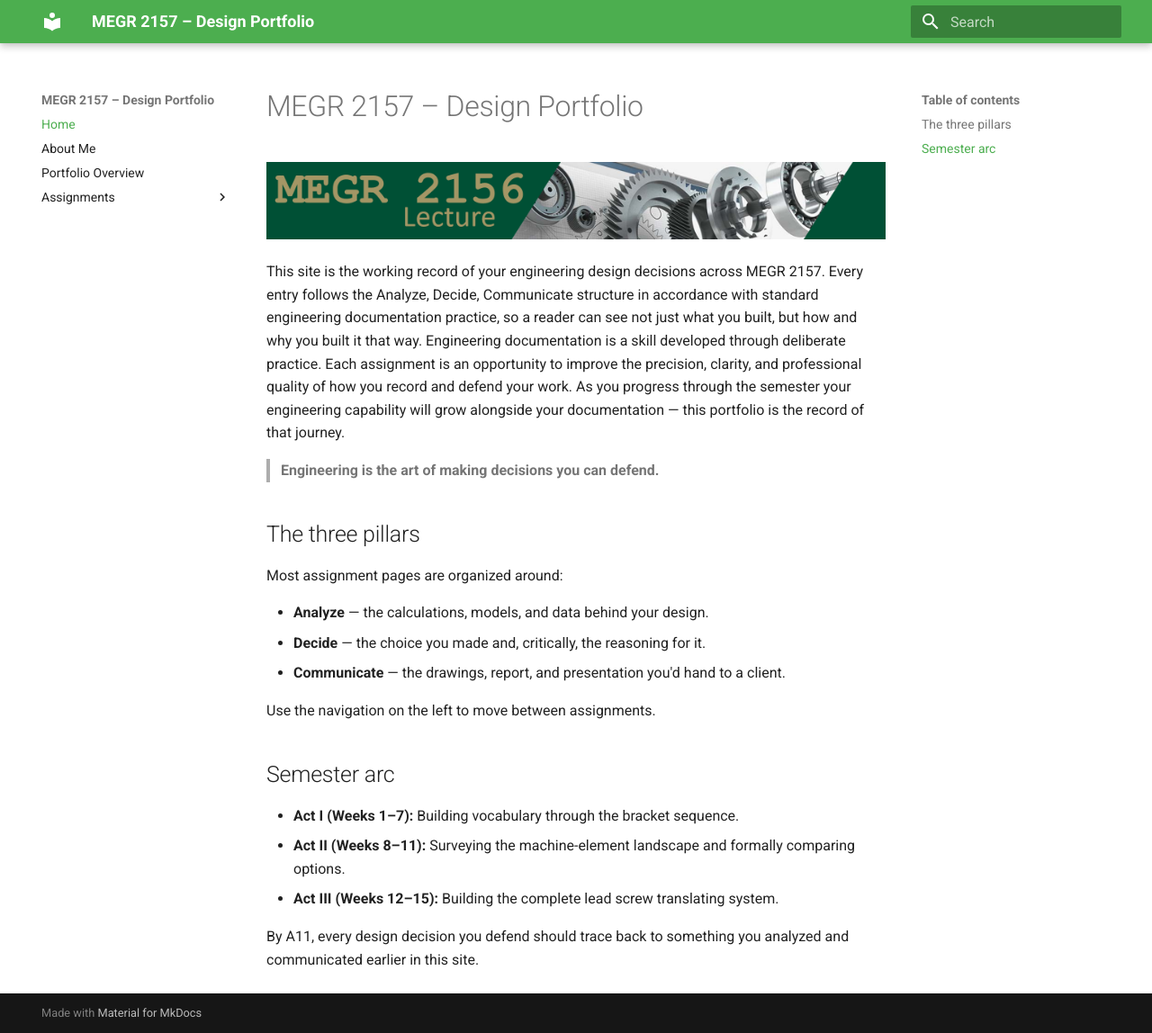
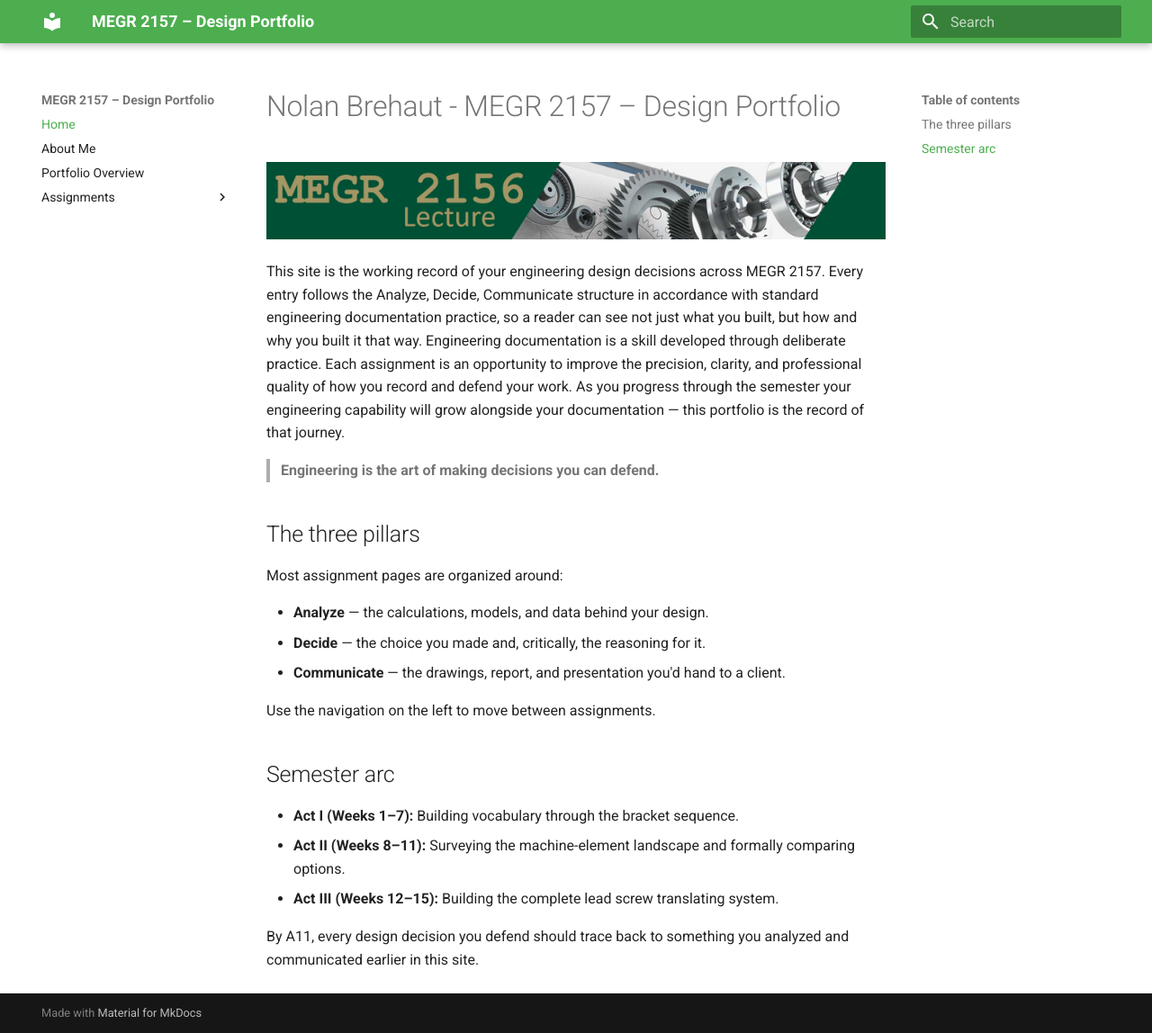
Before and after one commit to nbrehaut/megr2157-portfolio, an MkDocs documentation site: the page built from docs/index.md, in a window 1280 px wide and 1148 px high. Shown: the whole window at 90% size. Built offline with MkDocs 1.6.1 and Material for MkDocs 9.7.7, drawn with Linux system fonts in a browser that asks for light colours.

Commit message:
Update index.md
Initial site setup

```diff
--- a/docs/index.md
+++ b/docs/index.md
@@ -1,4 +1,4 @@
-# MEGR 2157 – Design Portfolio
+# Nolan Brehaut - MEGR 2157 – Design Portfolio
 
 ![MEGR 2156-7 Title](MEGR2156title.png)
 
```
